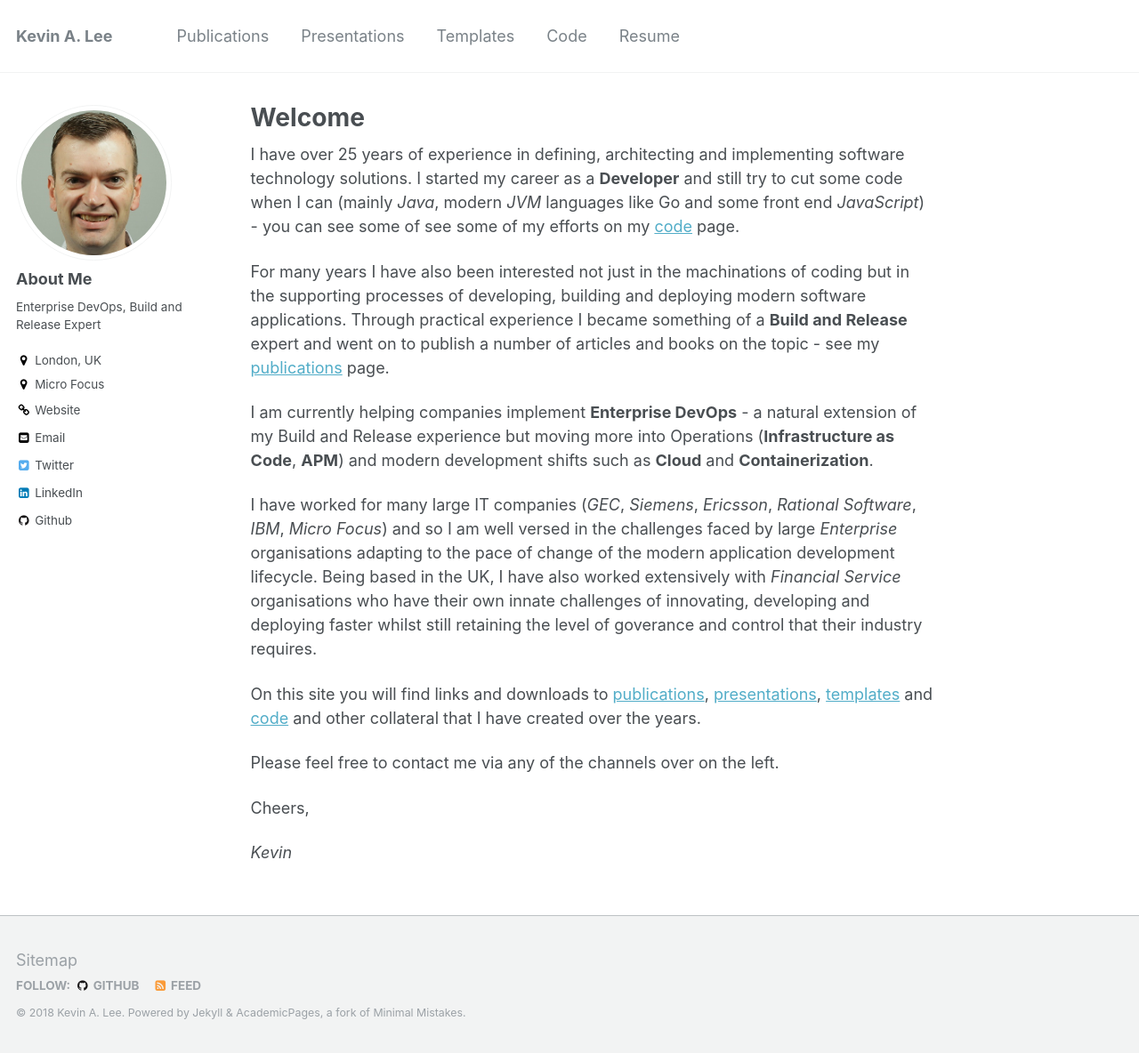
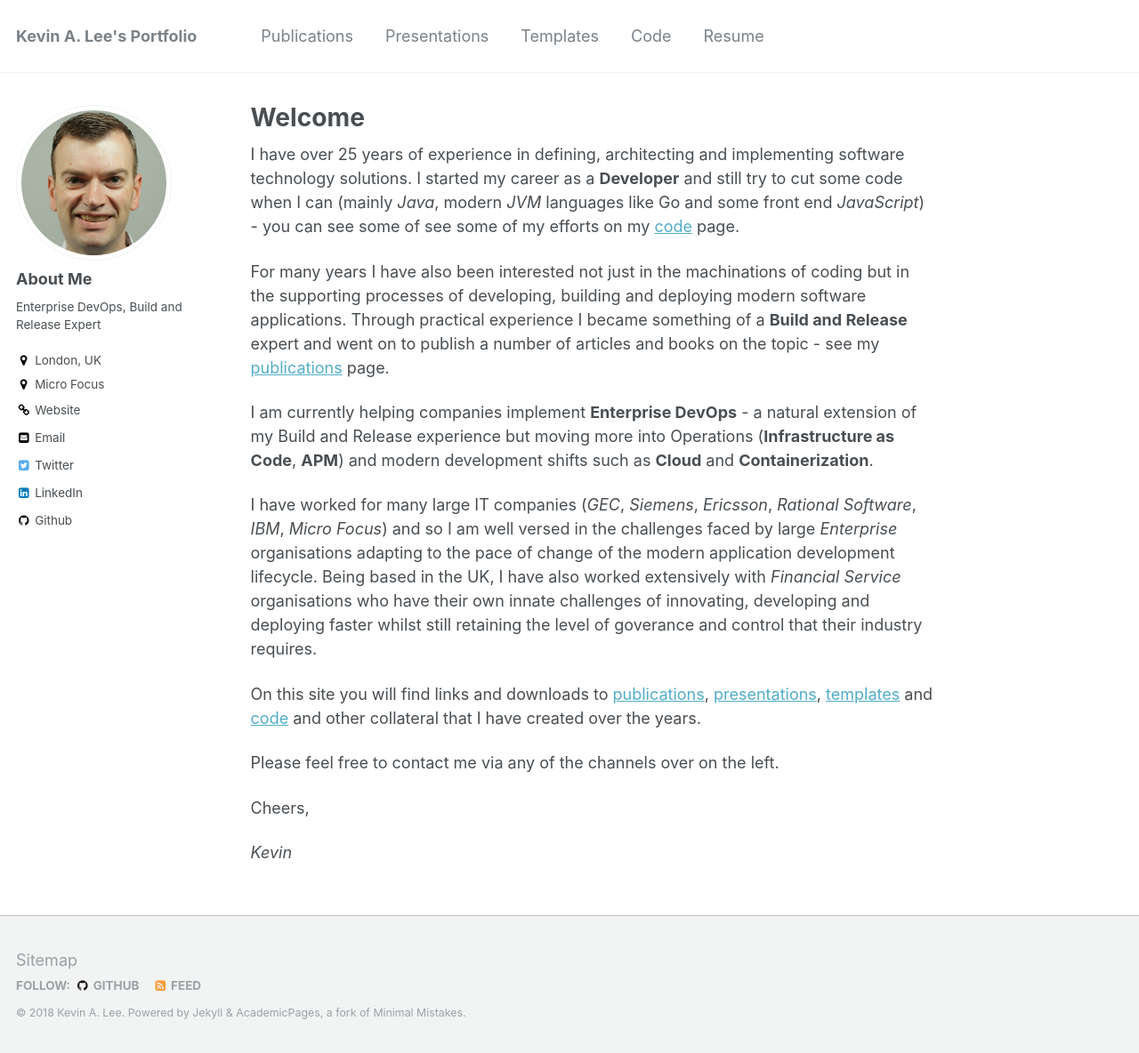
Before and after one commit to kadraman/akevinlee.github.io, a Jekyll site: the page built from _pages/about.md, in a window 1280 px wide and 1184 px high. Shown: the whole window at 89% size. Built offline with Jekyll 4.4.1, drawn with Linux system fonts in a browser that asks for light colours.

```diff
--- a/_config.yml
+++ b/_config.yml
@@ -7,10 +7,10 @@
 
 # Site Settings
 locale                   : "en-GB"
-title                    : "Kevin A. Lee"
+title                    : "Kevin A. Lee's Portfolio"
 title_separator          : "-"
 name                     : &name "Kevin A. Lee"
-description              : &description "DevOps, Build and Release Expert"
+description              : &description "Enterprise DevOps, Build and Release Expert"
 url                      : https://akevinlee.github.io # the base hostname & protocol for your site e.g. "https://mmistakes.github.io"
 baseurl                  : "" # the subpath of your site, e.g. "/blog"
 repository               : "akevinlee/akevinlee.github.io"
```
